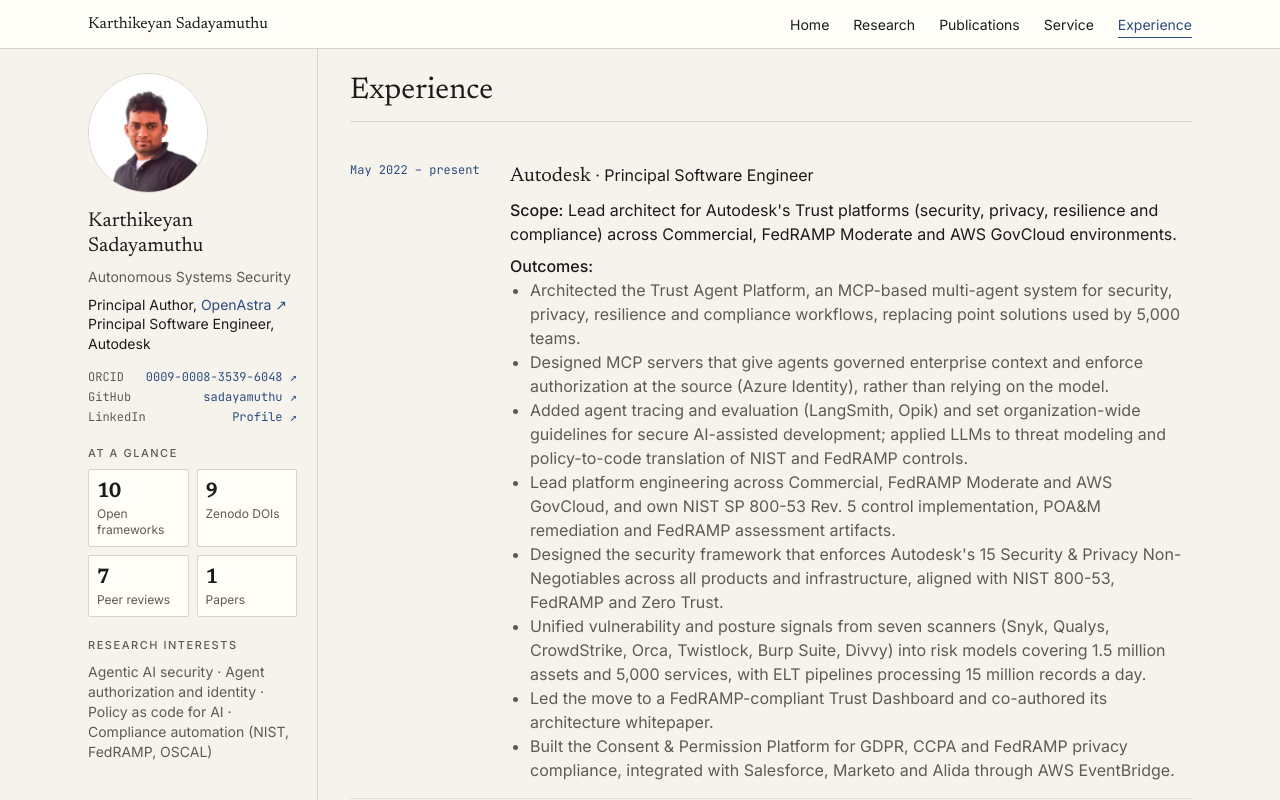
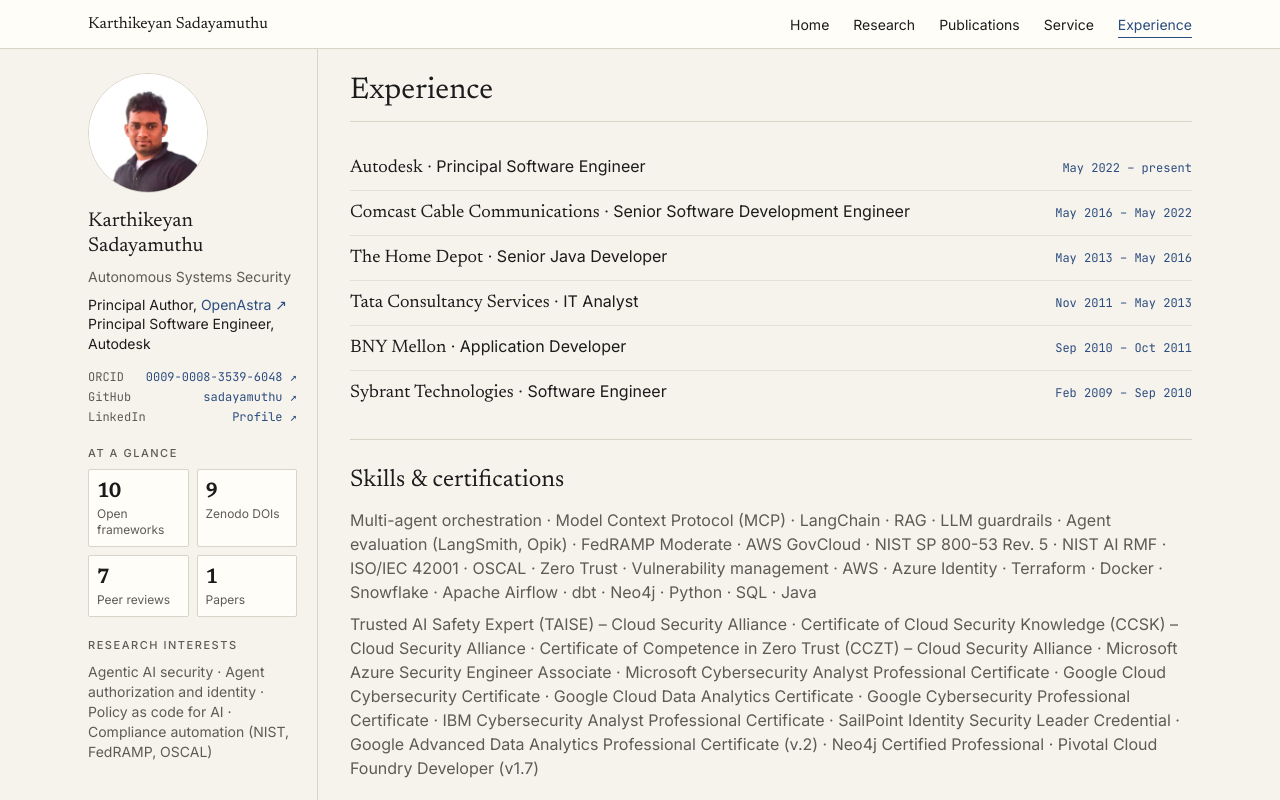
Before and after one commit to sadayamuthu/sadayamuthu.com, a React (Vite) app: page /experience in a window 1280 px wide. Shown: the top 800 px of the page. Built offline with nearby package versions, Linux system fonts and the light colour scheme.

Commit message:
Experience: show employer, title and dates only

```diff
--- a/scripts/content-check.mjs
+++ b/scripts/content-check.mjs
@@ -23,12 +23,6 @@ export function missingContent(data) {
 
   for (const e of data.experience ?? []) {
     if (blank(e.start)) out.push(`experience ${e.org}: start date missing`)
-    if (e.featured) {
-      if (blank(e.scope)) out.push(`experience ${e.org}: scope missing`)
-      if (!Array.isArray(e.outcomes) || e.outcomes.every(blank)) {
-        out.push(`experience ${e.org}: outcomes missing`)
-      }
-    }
   }
 
   ;(data.peerReviews ?? []).forEach((r, i) => {
--- a/src/data/research.json
+++ b/src/data/research.json
@@ -680,64 +680,37 @@
       "org": "Autodesk",
       "title": "Principal Software Engineer",
       "start": "May 2022",
-      "end": null,
-      "featured": true,
-      "outcomes": [
-        "Architected the Trust Agent Platform, an MCP-based multi-agent system for security, privacy, resilience and compliance workflows, replacing point solutions used by 5,000 teams.",
-        "Designed MCP servers that give agents governed enterprise context and enforce authorization at the source (Azure Identity), rather than relying on the model.",
-        "Added agent tracing and evaluation (LangSmith, Opik) and set organization-wide guidelines for secure AI-assisted development; applied LLMs to threat modeling and policy-to-code translation of NIST and FedRAMP controls.",
-        "Lead platform engineering across Commercial, FedRAMP Moderate and AWS GovCloud, and own NIST SP 800-53 Rev. 5 control implementation, POA&M remediation and FedRAMP assessment artifacts.",
-        "Designed the security framework that enforces Autodesk's 15 Security & Privacy Non-Negotiables across all products and infrastructure, aligned with NIST 800-53, FedRAMP and Zero Trust.",
-        "Unified vulnerability and posture signals from seven scanners (Snyk, Qualys, CrowdStrike, Orca, Twistlock, Burp Suite, Divvy) into risk models covering 1.5 million assets and 5,000 services, with ELT pipelines processing 15 million records a day.",
-        "Led the move to a FedRAMP-compliant Trust Dashboard and co-authored its architecture whitepaper.",
-        "Built the Consent & Permission Platform for GDPR, CCPA and FedRAMP privacy compliance, integrated with Salesforce, Marketo and Alida through AWS EventBridge."
-      ],
-      "scope": "Lead architect for Autodesk's Trust platforms (security, privacy, resilience and compliance) across Commercial, FedRAMP Moderate and AWS GovCloud environments."
+      "end": null
     },
     {
       "org": "Comcast Cable Communications",
       "title": "Senior Software Development Engineer",
       "start": "May 2016",
-      "end": "May 2022",
-      "featured": true,
-      "outcomes": [
-        "Re-architected monolithic applications into twelve-factor microservices with Spring Boot.",
-        "Added centralized logging with the ELK Stack and Kafka, and API caching with Redis and RabbitMQ.",
-        "Set up contract and load testing (rest-assured, Gatling) and continuous delivery with Gradle and GoCD."
-      ],
-      "scope": "Senior engineer on the Xfinity Sales Portal, on Pivotal Cloud Foundry."
+      "end": "May 2022"
     },
     {
       "org": "The Home Depot",
       "title": "Senior Java Developer",
       "start": "May 2013",
-      "end": "May 2016",
-      "featured": false,
-      "outcomes": []
+      "end": "May 2016"
     },
     {
       "org": "Tata Consultancy Services",
       "title": "IT Analyst",
       "start": "Nov 2011",
-      "end": "May 2013",
-      "featured": false,
-      "outcomes": []
+      "end": "May 2013"
     },
     {
       "org": "BNY Mellon",
       "title": "Application Developer",
       "start": "Sep 2010",
-      "end": "Oct 2011",
-      "featured": false,
-      "outcomes": []
+      "end": "Oct 2011"
     },
     {
       "org": "Sybrant Technologies",
       "title": "Software Engineer",
       "start": "Feb 2009",
-      "end": "Sep 2010",
-      "featured": false,
-      "outcomes": []
+      "end": "Sep 2010"
     }
   ],
   "skills": [
--- a/src/pages/Experience.jsx
+++ b/src/pages/Experience.jsx
@@ -10,37 +10,8 @@ function dates(r) {
   return r.start
 }
 
-function Role({ r }) {
-  const d = dates(r)
-  const outcomes = (r.outcomes || []).filter(has)
-  return (
-    <article className={`py-4 border-b border-rule/60 last:border-b-0 ${d ? 'sm:grid sm:grid-cols-[9rem_1fr] sm:gap-4' : ''}`}>
-      {d && <div className="font-mono text-xs text-acc">{d}</div>}
-      <div>
-        <h3>
-          <span className="font-serif text-xl">{r.org}</span> · <span>{r.title}</span>
-        </h3>
-        {has(r.scope) && (
-          <p className="mt-2"><span className="font-medium">Scope:</span> {r.scope}</p>
-        )}
-        {outcomes.length > 0 && (
-          <div className="mt-2">
-            <p className="font-medium">Outcomes:</p>
-            <ul className="list-disc pl-5 text-ink-muted">
-              {outcomes.map((o) => <li key={o}>{o}</li>)}
-            </ul>
-          </div>
-        )}
-        {has(r.ownership) && <p className="mt-2">{r.ownership}</p>}
-      </div>
-    </article>
-  )
-}
-
 export default function Experience() {
   const roles = data.experience || []
-  const featured = roles.filter((r) => r.featured)
-  const earlier = roles.filter((r) => !r.featured)
   const skills = (data.skills || []).filter(has)
   const certs = (data.certifications || []).filter(has)
   const education = (data.education || []).filter((e) => has(e.degree))
@@ -48,12 +19,9 @@ export default function Experience() {
     <div>
       <h1 className="font-serif text-3xl mb-3">Experience</h1>
       <Section>
-        {featured.length > 0 && featured.map((r) => <Role key={`${r.org}-${r.title}`} r={r} />)}
-      </Section>
-      <Section title="Earlier">
-        {earlier.length > 0 && earlier.map((r) => (
+        {roles.length > 0 && roles.map((r) => (
           <div key={`${r.org}-${r.title}`} className="flex flex-wrap items-baseline justify-between gap-x-4 py-2 border-b border-rule/60 last:border-b-0">
-            <span><span className="font-serif">{r.org}</span> · {r.title}</span>
+            <span><span className="font-serif text-lg">{r.org}</span> · {r.title}</span>
             {has(r.start) && <span className="font-mono text-xs text-acc">{dates(r)}</span>}
           </div>
         ))}
```
Also changed, not shown: 2 other files (tests, documents, lock files or other folders).
